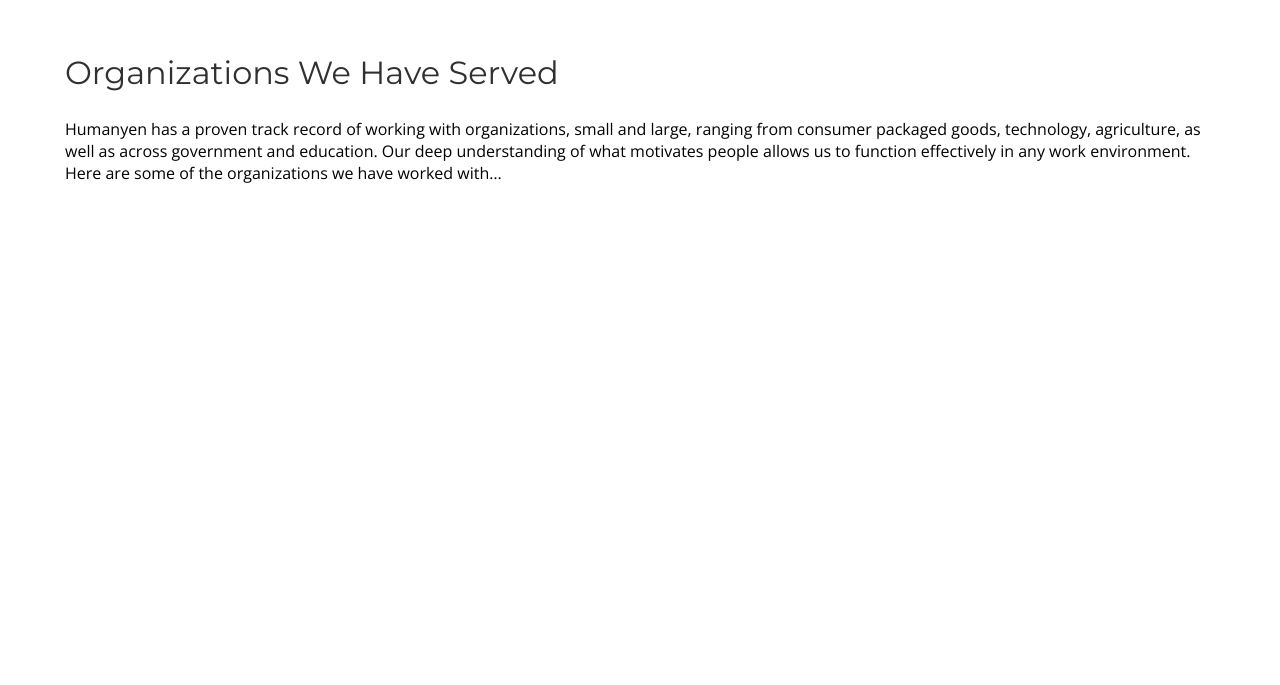
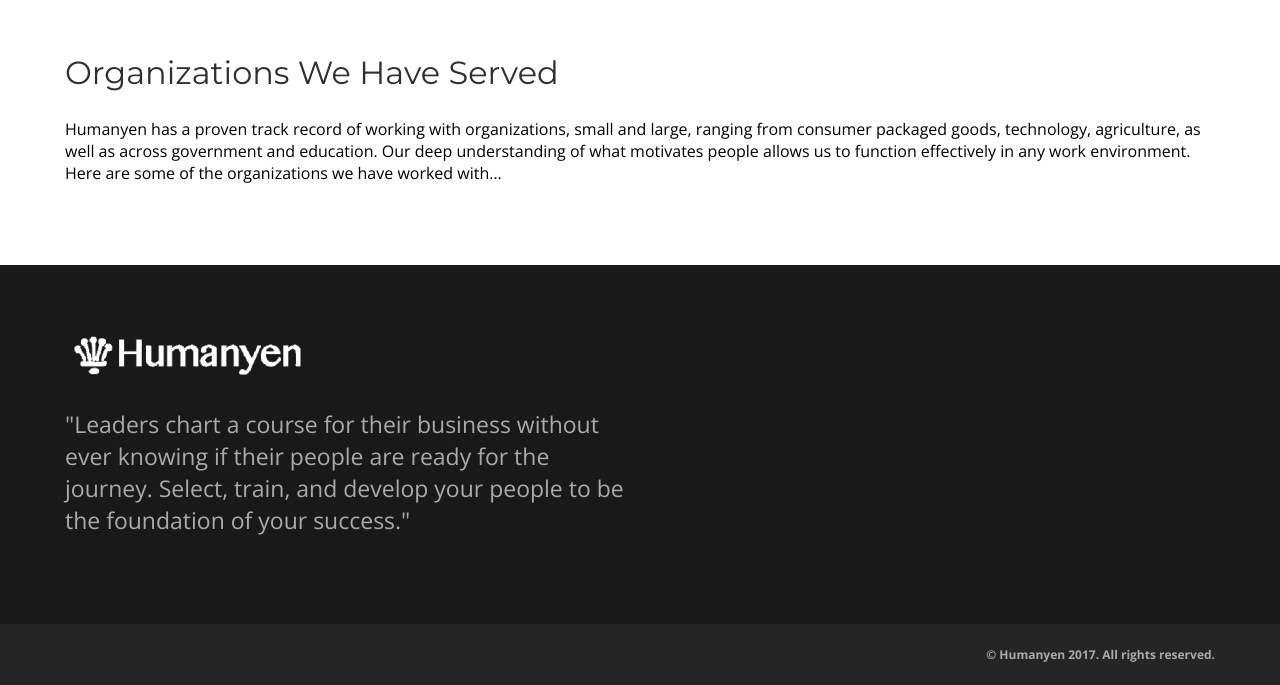
Before and after one commit to kid-on-github/humanyen, a plain HTML site: page index.html in a window 1280 px wide. Shown: the part 984-1669 px from the top of the page. Before the commit the page ends 1249 px from the top, so only its background shows below. Drawn offline with nearby package versions, Linux system fonts and the light colour scheme.

Commit message:
added footer and contact section

```diff
--- a/index.html
+++ b/index.html
@@ -26,11 +26,11 @@
 <body>
     <main id='home'>
         <header>
-            <img src="./images/mainLogo.png" alt="">
+            <img src="./images/mainLogo.png" alt="Humanyen, Energizing people for business success">
             <div>
                 <a href="#home">Home</a>
                 <a href="#about">About</a>
-                <a href="">Contact</a>
+                <a href="#contact">Contact</a>
             </div>
         </header>
 
@@ -86,7 +86,20 @@
         <section id='about'></section>
 
 
+        <!-- contact -->
+        <section id='contact'>
+            <div>
+                <img src="./images/smallLogo.png" alt="Humanyen">
+                <h3>"Leaders chart a course for their business without ever knowing if their people are ready for the journey. Select, train, and develop your people to be the foundation of your success."</h3>
+            </div>
+            <div>
+                <!-- contact form here -->
+            </div>
+        </section>
+
+
         <footer>
+            <p>© Humanyen 2017. All rights reserved.</p>
         </footer>
     </main>
 </body>
--- a/style.css
+++ b/style.css
@@ -1,6 +1,9 @@
 :root{
     --blue:#0053ad;
     --gray30:#303030;
+    --gray25:#252525;
+    --gray19:#191919;
+    --graya:#aaa;
 }
 
 * {
@@ -57,9 +60,35 @@ header a:active{
 }
 
 
+#contact{
+    background-color: var(--gray19);
+    padding: 65px;
+    display: flex;
+}
+
+#contact div{
+    width: 50%;
+}
+
+#contact img {max-width: 250px;}
+
+#contact h3{
+    font-size: 23px;
+    font-weight: 400;
+    color:var(--graya);
+}
+
 
 footer{
+    background-color: var(--gray25);
+    padding: 10px 65px;
+    font-size: 12px;
+    font-weight: 700;
+    color:var(--graya);
+    text-align: right;
 }
+
+
 
 
 
```
